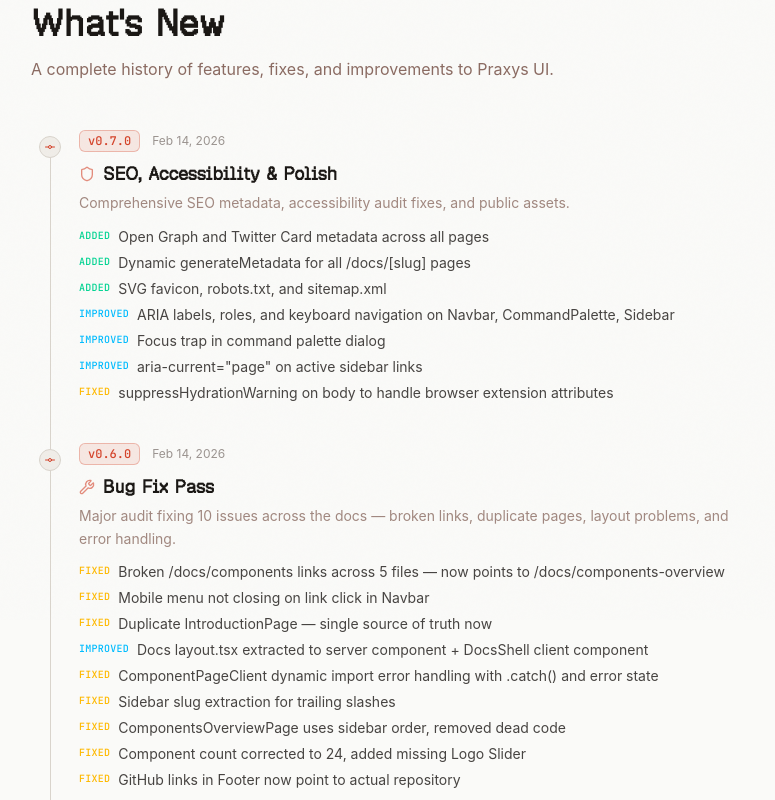
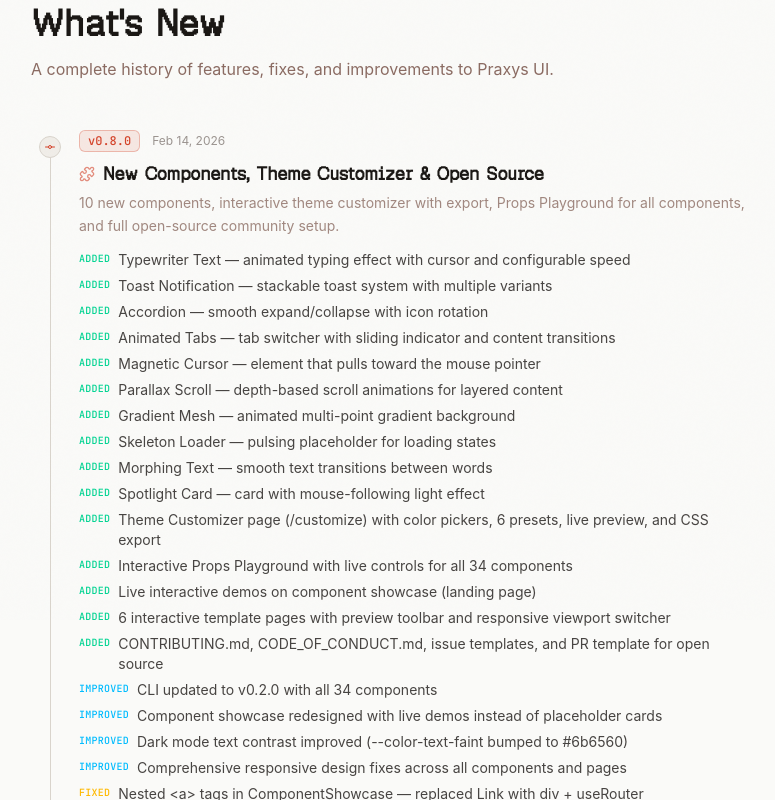
Before and after one commit to sushanttverma/Praxys-UI, a Next.js app: page /changelog in a window 1280 px wide. Shown: the part 180-980 px from the top of the page, without its empty margins (249-1024 px from the left). Built offline with nearby package versions, Linux system fonts and the light colour scheme; a web font is replaced by a local one.

Commit message:
chore: update changelog (v0.8.0), README, and sitemap for 34-component milestone

```diff
--- a/app/changelog/ChangelogContent.tsx
+++ b/app/changelog/ChangelogContent.tsx
@@ -2,7 +2,7 @@
 
 import Link from 'next/link'
 import { motion } from 'framer-motion'
-import { ArrowLeft, GitCommit, Sparkles, Wrench, Zap, BookOpen, Palette, Terminal, Search, Layout, Shield, Globe } from 'lucide-react'
+import { ArrowLeft, GitCommit, Sparkles, Wrench, Zap, BookOpen, Palette, Terminal, Search, Layout, Shield, Globe, Puzzle, Paintbrush, Heart } from 'lucide-react'
 import Navbar from '../components/Navbar'
 import ThemeToggle from '../components/ThemeToggle'
 
@@ -19,6 +19,39 @@
 }
 
 const changelog: ChangelogEntry[] = [
+  {
+    version: '0.8.0',
+    date: 'Feb 14, 2026',
+    title: 'New Components, Theme Customizer & Open Source',
+    description: '10 new components, interactive theme customizer with export, Props Playground for all components, and full open-source community setup.',
+    icon: <Puzzle className="h-4 w-4" />,
+    changes: [
+      { type: 'added', text: 'Typewriter Text — animated typing effect with cursor and configurable speed' },
+      { type: 'added', text: 'Toast Notification — stackable toast system with multiple variants' },
+      { type: 'added', text: 'Accordion — smooth expand/collapse with icon rotation' },
+      { type: 'added', text: 'Animated Tabs — tab switcher with sliding indicator and content transitions' },
+      { type: 'added', text: 'Magnetic Cursor — element that pulls toward the mouse pointer' },
+      { type: 'added', text: 'Parallax Scroll — depth-based scroll animations for layered content' },
+      { type: 'added', text: 'Gradient Mesh — animated multi-point gradient background' },
+      { type: 'added', text: 'Skeleton Loader — pulsing placeholder for loading states' },
+      { type: 'added', text: 'Morphing Text — smooth text transitions between words' },
+      { type: 'added', text: 'Spotlight Card — card with mouse-following light effect' },
+      { type: 'added', text: 'Theme Customizer page (/customize) with color pickers, 6 presets, live preview, and CSS export' },
+      { type: 'added', text: 'Interactive Props Playground with live controls for all 34 components' },
+      { type: 'added', text: 'Live interactive demos on component showcase (landing page)' },
+      { type: 'added', text: '6 interactive template pages with preview toolbar and responsive viewport switcher' },
+      { type: 'added', text: 'CONTRIBUTING.md, CODE_OF_CONDUCT.md, issue templates, and PR template for open source' },
+      { type: 'improved', text: 'CLI updated to v0.2.0 with all 34 components' },
+      { type: 'improved', text: 'Component showcase redesigned with live demos instead of placeholder cards' },
+      { type: 'improved', text: 'Dark mode text contrast improved (--color-text-faint bumped to #6b6560)' },
+      { type: 'improved', text: 'Comprehensive responsive design fixes across all components and pages' },
+      { type: 'fixed', text: 'Nested <a> tags in ComponentShowcase — replaced Link with div + useRouter' },
+      { type: 'fixed', text: 'ToastContainer crash when toasts/onDismiss are undefined in playground' },
+      { type: 'fixed', text: 'LogoSlider animation shorthand/longhand conflict in React 19' },
+      { type: 'fixed', text: 'Missing playground defaults for glass-dock and logo-slider' },
+      { type: 'fixed', text: 'CopyButton invisible on touch devices — now always visible on mobile' },
+    ],
+  },
   {
     version: '0.7.0',
     date: 'Feb 14, 2026',
--- a/app/sitemap.ts
+++ b/app/sitemap.ts
@@ -46,6 +46,12 @@
       changeFrequency: "weekly",
       priority: 0.5,
     },
+    {
+      url: `${BASE_URL}/customize`,
+      lastModified: new Date(),
+      changeFrequency: "monthly",
+      priority: 0.7,
+    },
     ...docPages,
     ...templatePages,
   ];
```
Also changed, not shown: 1 other file (tests, documents, lock files or other folders).
